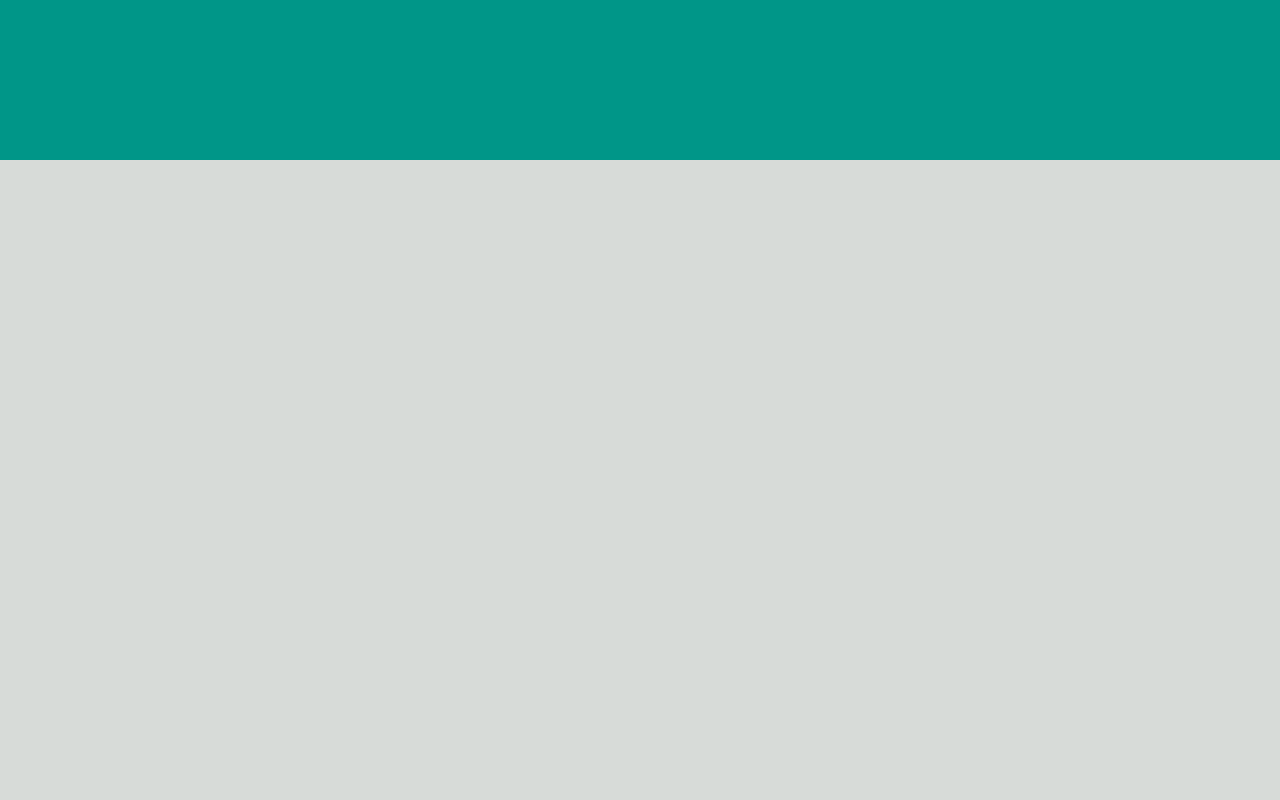
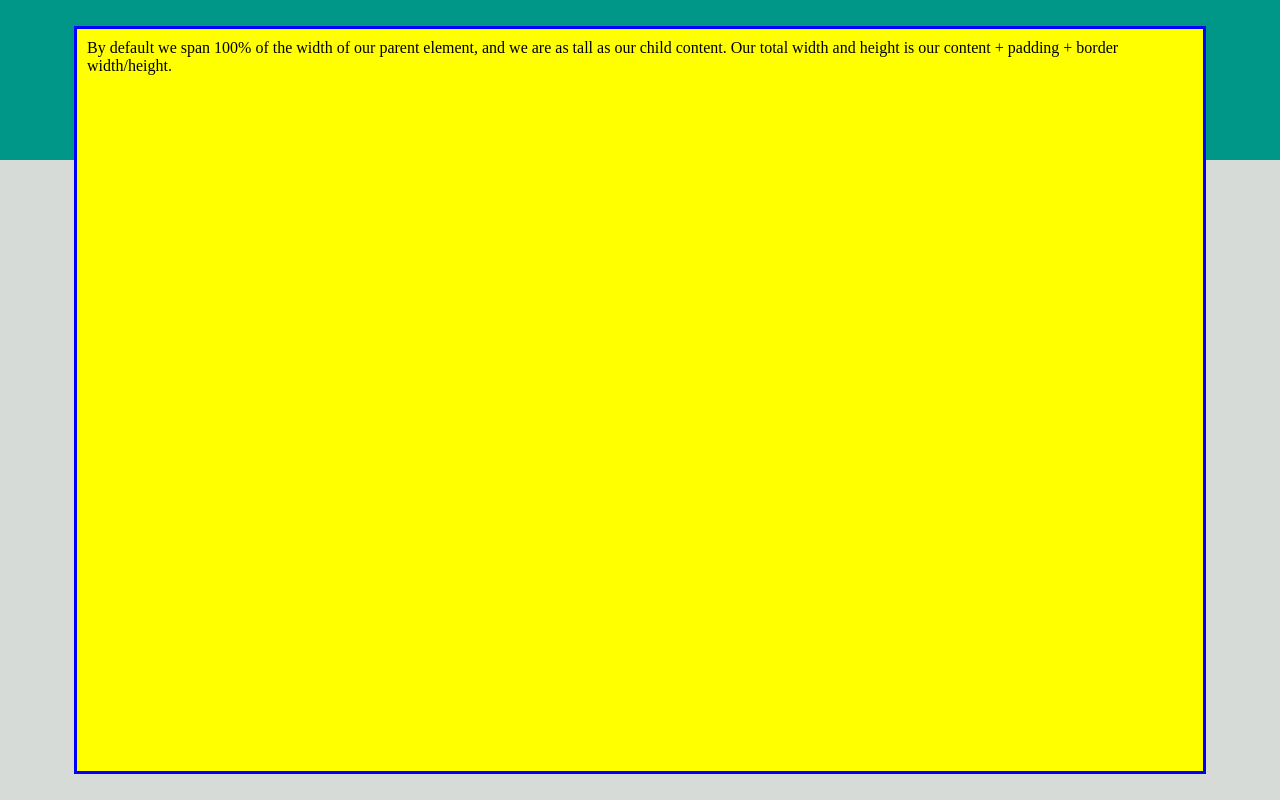
Before and after one commit to pasDamola/whatsapp-web-layout, a plain HTML site: page index.html in a window 1280 px wide. Drawn offline with Linux system fonts and the light colour scheme.

Commit message:
added absolute position to chat box

```diff
--- a/index.html
+++ b/index.html
@@ -12,6 +12,7 @@
         <div class="background__container">
             <div class="background__header"></div>
             <div class="background__content"></div>
+            <p class="positioned">By default we span 100% of the width of our parent element, and we are as tall as our child content. Our total width and height is our content + padding + border width/height.</p>
         </div>
     </div>
 </body>
--- a/style.css
+++ b/style.css
@@ -10,14 +10,28 @@ body {
     margin: 0;
 }
 
-
 .background__header {
     background-color: #009688;
     height: 20vh;
-    /* width: 100%; */
 }
 
 .background__content {
     background-color: #d7dbd8;
     height: 80vh;
 }
+
+p {
+    background: aqua;
+    border: 3px solid blue;
+    padding: 10px;
+    margin: 10px;
+  }
+
+  .positioned {
+    position: absolute;
+    background: yellow;
+    top: 2%;
+    bottom: 2%;
+    left: 5%;
+    right: 5%;
+  }
```
